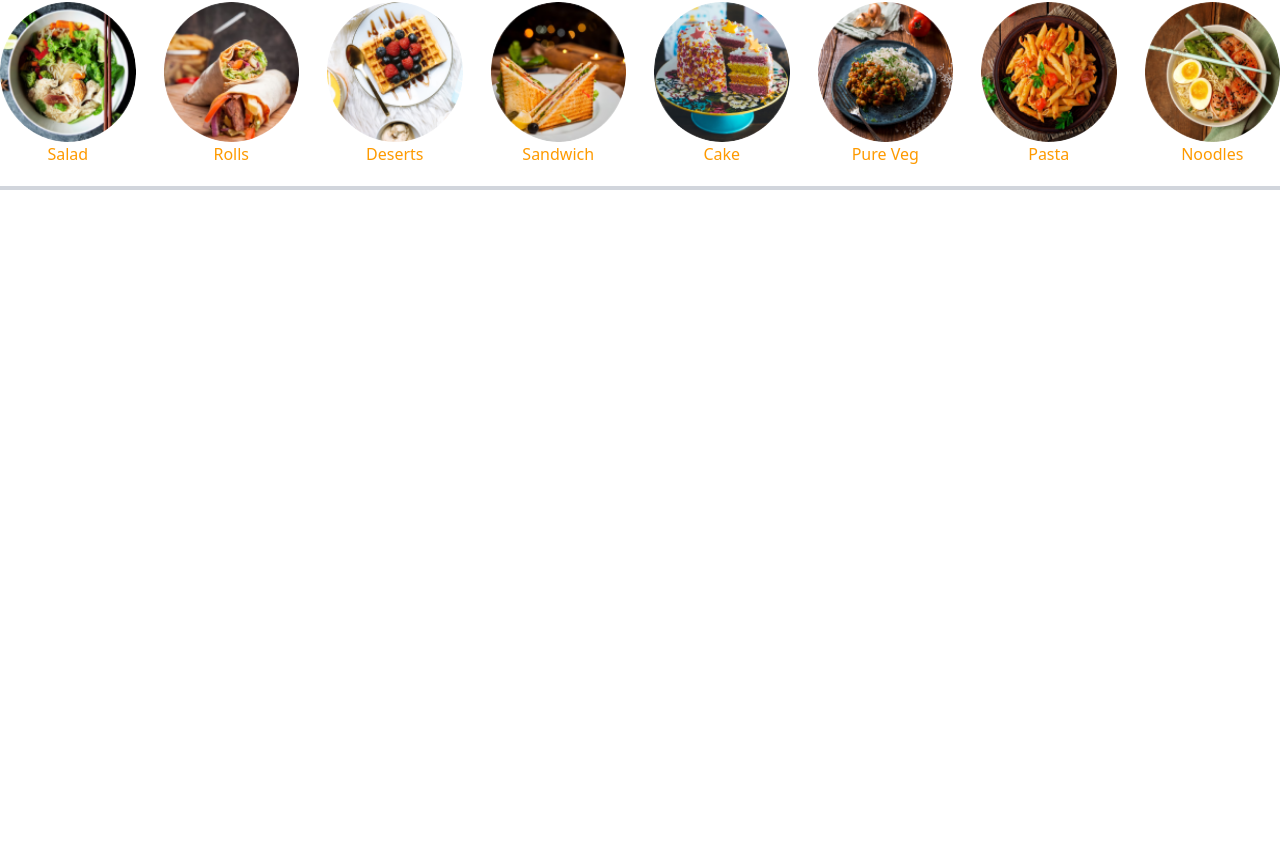
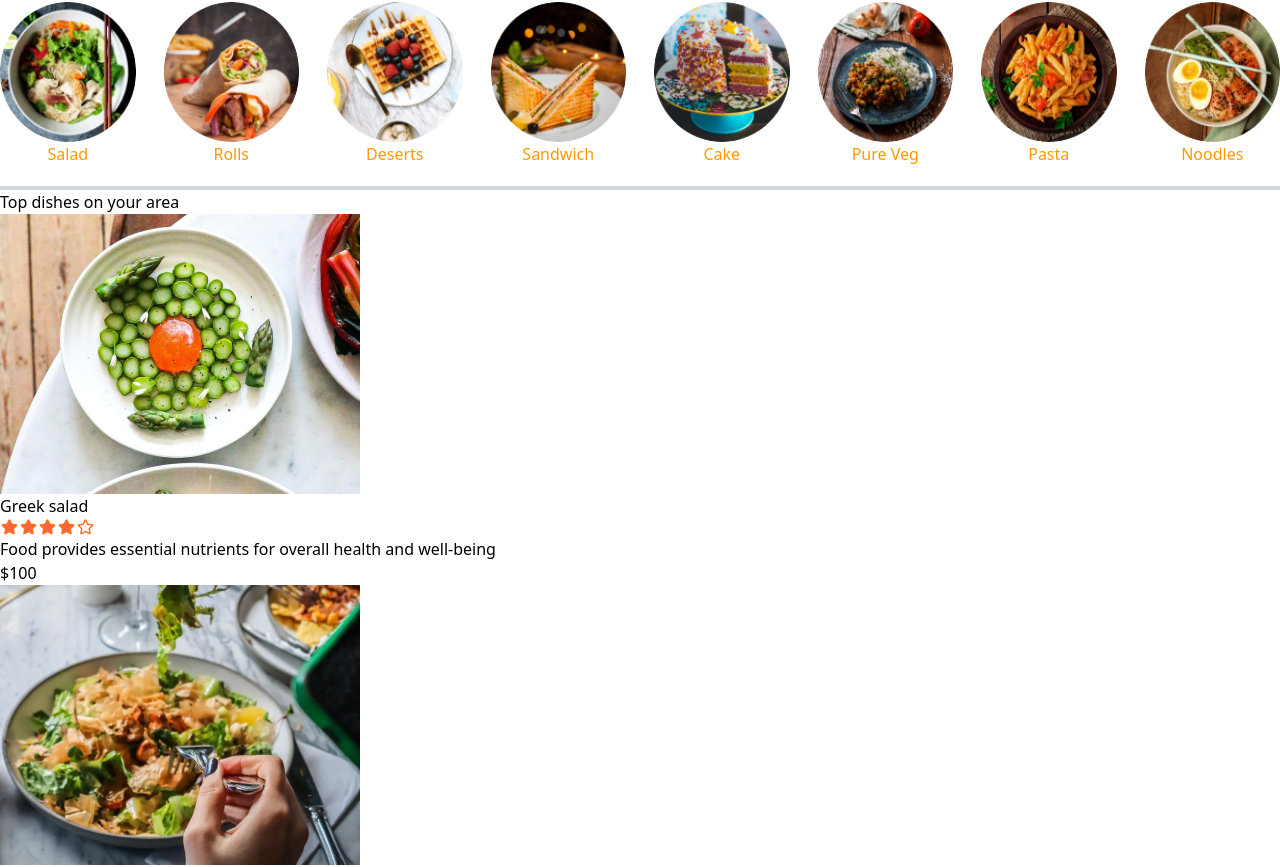
Before and after one commit to TanveeR-Abdullah/React-project-1, a React (Vite) app: page / in a window 1280 px wide. Shown: the part 886-1753 px from the top of the page. Before the commit the page ends 1076 px from the top, so only its background shows below. Built offline with nearby package versions, Linux system fonts and the light colour scheme.

Commit message:
yoohoooho

```diff
--- a/src/Component/ExploreMenu.jsx
+++ b/src/Component/ExploreMenu.jsx
@@ -12,7 +12,7 @@ function ExploreMenu({category, setCategory}) {
                 {menu_list.map((item, index) => {
                     return (
                         <div onClick={()=>{setCategory(prev=>prev===item.menu_name?"All":item.menu_name)}} key={index} >
-                            <img  className={`${category === item.menu_name ? "" : ""} cursor-pointer rounded-full w-50 size-35`} src={item.menu_image}  />
+                            <img  className={`${category === item.menu_name ? "ring-2 ring-amber-500 " : ""} cursor-pointer rounded-full w-50 size-35`} src={item.menu_image}  />
                             <p className='text-amber-500 text-bold ' >{item.menu_name}</p>
 
                         </div>
--- /dev/null
+++ b/src/Component/FoodDisplay.jsx
@@ -0,0 +1,24 @@
+import { useContext } from "react"
+import { StoreContext } from "../context/StoreContext"
+import FoodItem from "./FoodItem"
+
+function FoodDisplay({category}) {
+
+    const { food_list } = useContext(StoreContext)
+
+    return (
+        <div>
+            <h2>Top dishes on your area</h2>
+            <div>
+                {food_list.map((item, index) => {
+                    return <FoodItem key={index} id={item._id} name={item.name} description={item.description} price={100} image={item.image} />
+                })}
+            </div>
+
+
+
+        </div>
+    )
+}
+
+export default FoodDisplay;
--- /dev/null
+++ b/src/Component/FoodItem.jsx
@@ -0,0 +1,29 @@
+import { assets } from "../assets/frontend_assets/assets"
+
+
+
+
+function FoodItem({_id, name, description, price, image}) {
+
+
+    return (
+
+        <div>
+            <div>
+                <img src={image} />
+            </div>
+            <div>
+                <div>
+                    <p>{name}</p>
+                    <img src={assets.rating_starts} />
+                </div>
+                <p>{description}</p>
+                <p>${price}</p>
+
+
+            </div>
+        </div>
+    )
+}
+
+export default FoodItem;
--- /dev/null
+++ b/src/context/StoreContext.jsx
@@ -0,0 +1,19 @@
+import { createContext } from "react"
+import { food_list } from "../assets/frontend_assets/assets";
+
+export const StoreContext = createContext(null);
+
+const StoreContextProvider = (props) => {
+
+    const contextValue = {
+        food_list
+    }
+    return(
+        <StoreContext.Provider value={contextValue}>
+            { props.children }
+        </StoreContext.Provider>
+
+    )
+}
+
+export default StoreContextProvider ;
--- a/src/main.jsx
+++ b/src/main.jsx
@@ -2,11 +2,14 @@
 import { createRoot } from 'react-dom/client'
 import './index.css'
 import App from './App.jsx'
-import {BrowserRouter } from 'react-router-dom'
+import { BrowserRouter } from 'react-router-dom'
+import StoreContextProvider from './context/StoreContext.jsx'
 
 createRoot(document.getElementById('root')).render(
   <BrowserRouter>
-     <App />
+    <StoreContextProvider>
+      <App />
+    </StoreContextProvider>
   </BrowserRouter>
 
 
--- a/src/pages/Home/Home.jsx
+++ b/src/pages/Home/Home.jsx
@@ -1,6 +1,7 @@
 import React, { useState } from 'react'
 import Header from './Header'
 import ExploreMenu from '../../Component/ExploreMenu'
+import FoodDisplay from '../../Component/FoodDisplay'
 
 
 function Home() {
@@ -11,6 +12,9 @@ function Home() {
     <div>
       <Header/>
       <ExploreMenu category ={category} setCategory={setCategory} />
+      <FoodDisplay category ={category} />
+
+
     </div>
   )
 }
```
